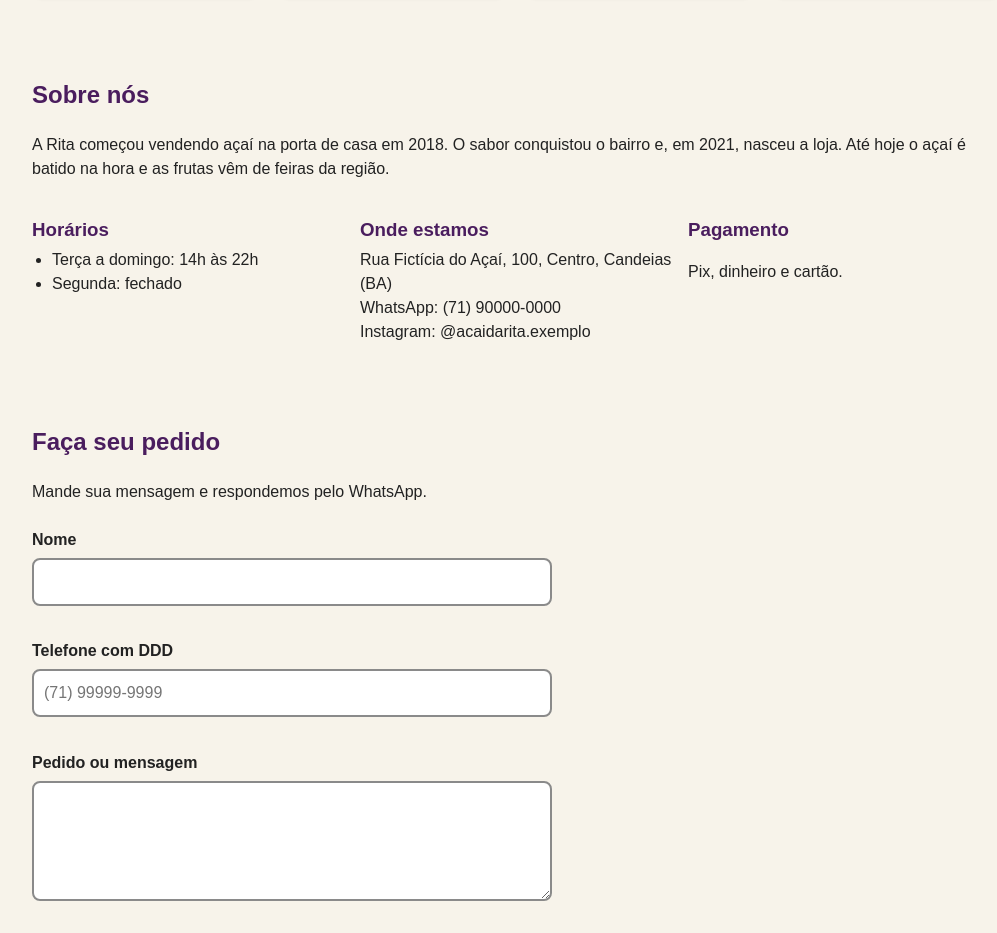
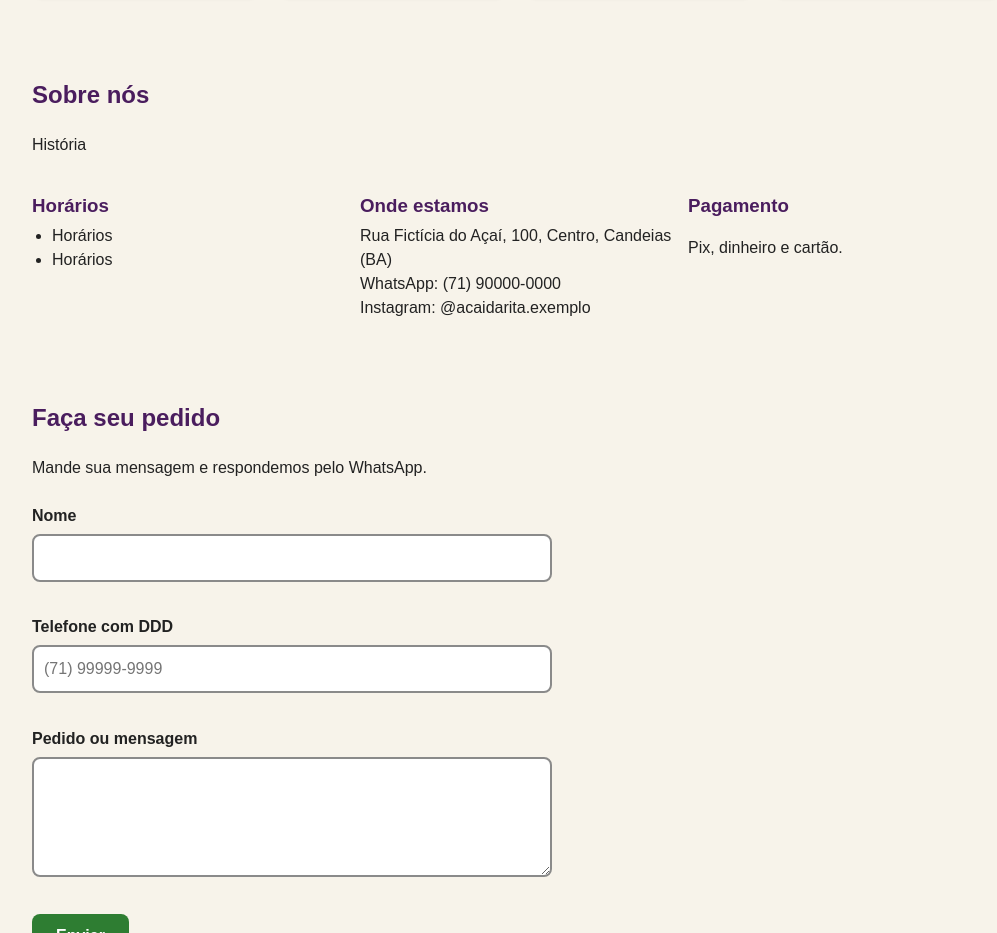
Before and after one commit to matheusriso/ponto-escolar, a plain HTML site: page index.html in a window 1280 px wide. Shown: the part 1164-2097 px from the top of the page, without its empty margins (124-1121 px from the left). Drawn offline with Linux system fonts and the light colour scheme.

Commit message:
docs: seção sobre e README

```diff
--- a/index.html
+++ b/index.html
@@ -101,14 +101,14 @@
     <!-- SEÇÃO 3: SOBRE -->
     <section id="sobre" class="secao sobre">
       <h2>Sobre nós</h2>
-      <p>A Rita começou vendendo açaí na porta de casa em 2018. O sabor conquistou o bairro e, em 2021, nasceu a loja. Até hoje o açaí é batido na hora e as frutas vêm de feiras da região.</p>
+      <p>História</p>
 
       <div class="sobre-blocos">
         <div>
           <h3>Horários</h3>
           <ul>
-            <li>Terça a domingo: 14h às 22h</li>
-            <li>Segunda: fechado</li>
+            <li>Horários</li>
+            <li>Horários</li>
           </ul>
         </div>
         <div>
```
